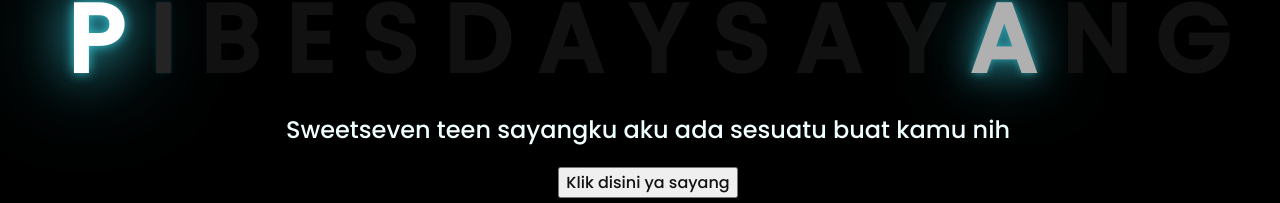
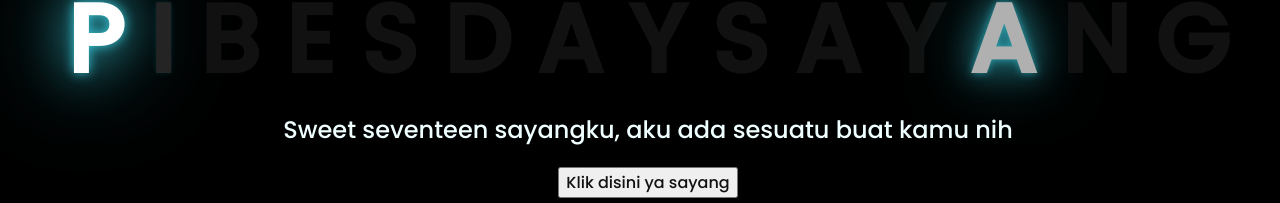
Before and after one commit to Junaaaaaaaa/For-My-Darling, a plain HTML site: page index.html in a window 1280 px wide. Shown: the part 326-529 px from the top of the page. Drawn offline with Linux system fonts and the light colour scheme.

Commit message:
Update index.html

```diff
--- a/index.html
+++ b/index.html
@@ -28,7 +28,7 @@
         <span>G</span>
     </div>
     <div class="description">
-        <span>Sweetseven teen sayangku aku ada sesuatu buat kamu nih</span>
+        <span>Sweet seventeen sayangku, aku ada sesuatu buat kamu nih</span>
     </div>
     <div class="button">
         <button>
```
